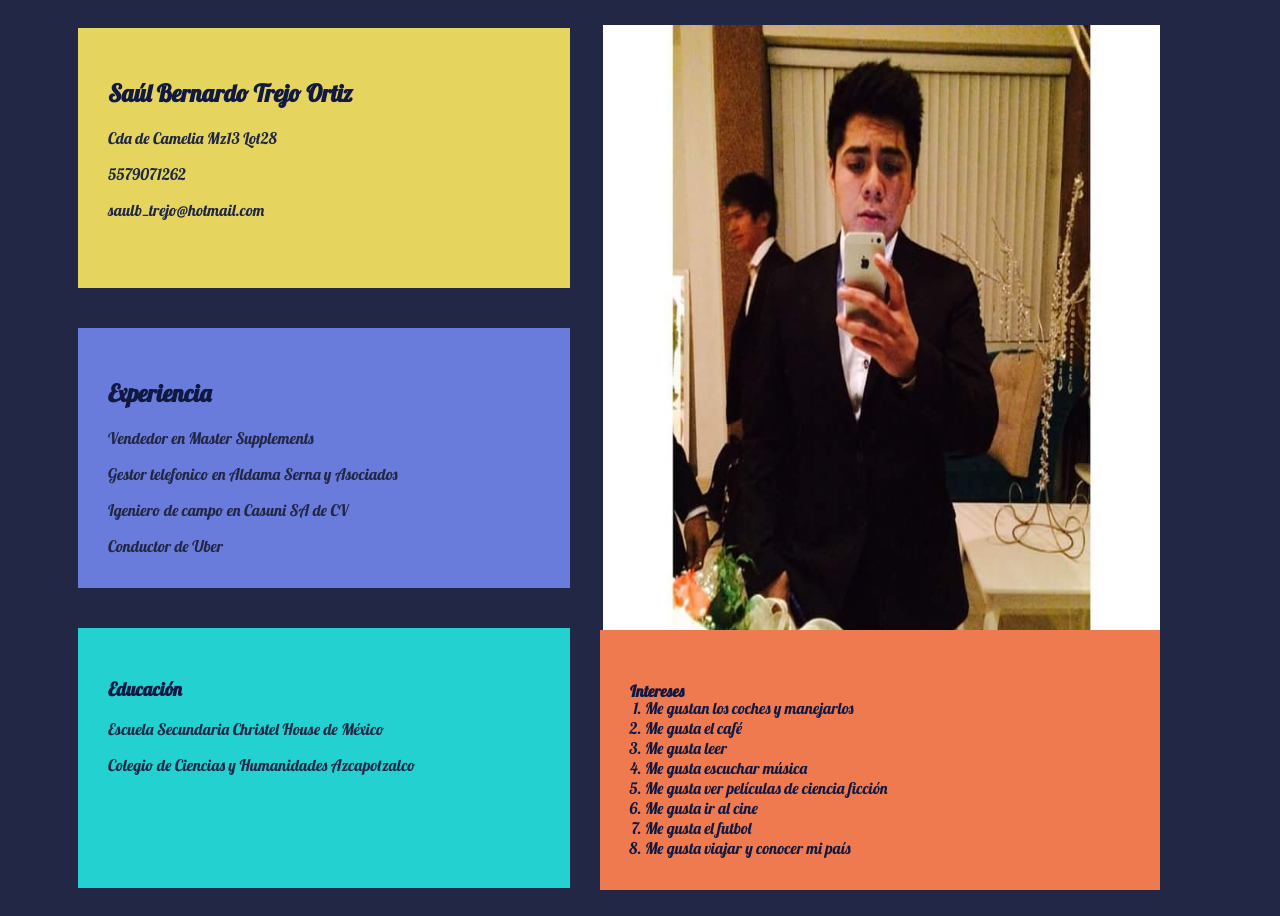
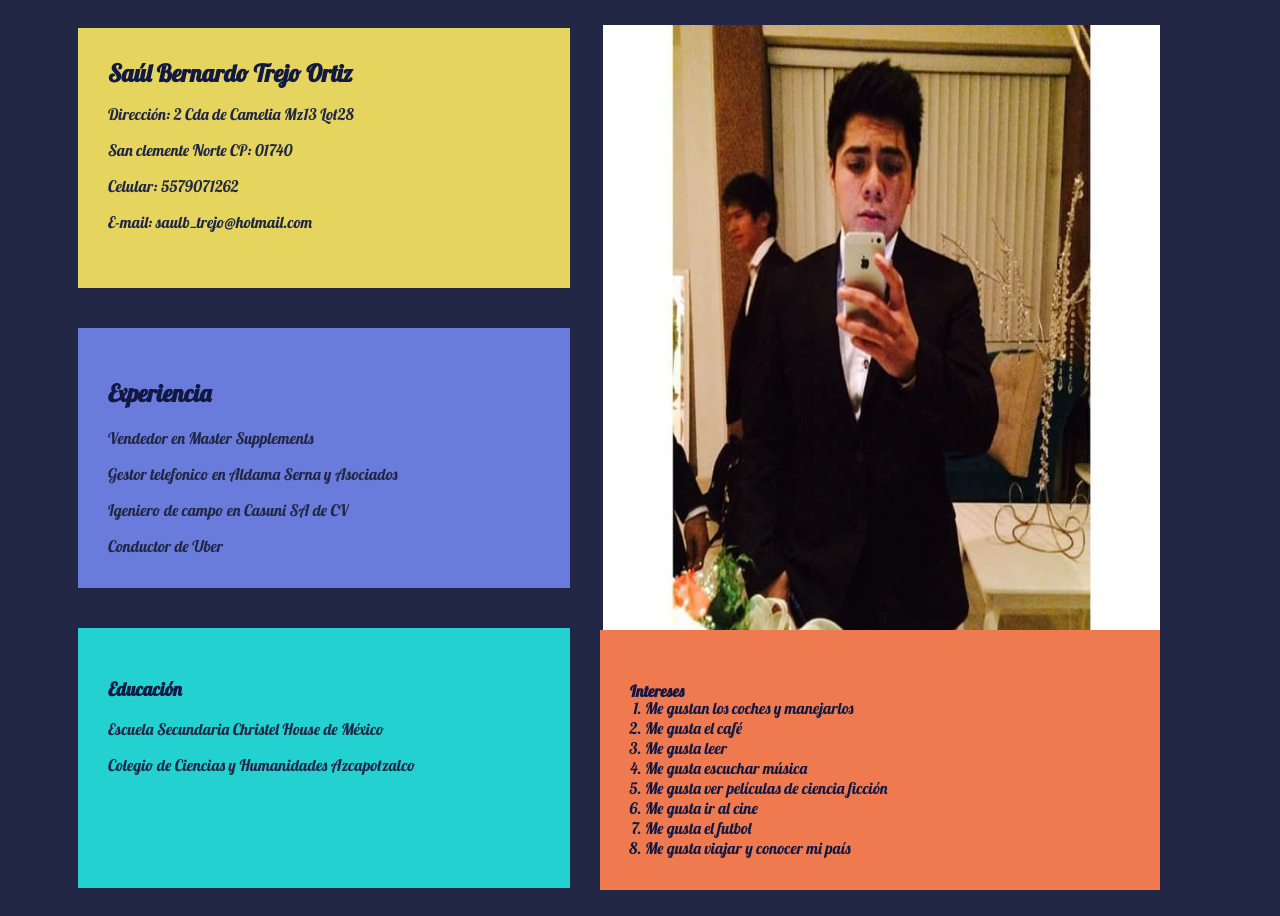
Before and after one commit to Sauleonly/Sauleonly.github.io, a plain HTML site: page index.html in a window 1280 px wide. Drawn offline with Linux system fonts and the light colour scheme; a web font is replaced by a local one.

Commit message:
Ultimo detalle

```diff
--- a/index.html
+++ b/index.html
@@ -81,6 +81,9 @@
         padding: -20px;
         margin: -25px;
     }
+    h1{
+        margin:0px;
+    }
     p{
         color:#212745;
     }
@@ -104,9 +107,10 @@
         <div class="col col6">
             <section id="section-principal">
                     <h1>Saúl Bernardo Trejo Ortiz</h1>
-                    <p>Cda de Camelia Mz13 Lot28</p>
-                    <p>5579071262</p>
-                    <p>saulb_trejo@hotmail.com</p>
+                    <p>Dirección: 2 Cda de Camelia Mz13 Lot28</p>
+                    <p>San clemente Norte CP: 01740</p>
+                    <p>Celular: 5579071262</p>
+                    <p>E-mail: saulb_trejo@hotmail.com</p>
         </div>
             </section>
     </div>
```
